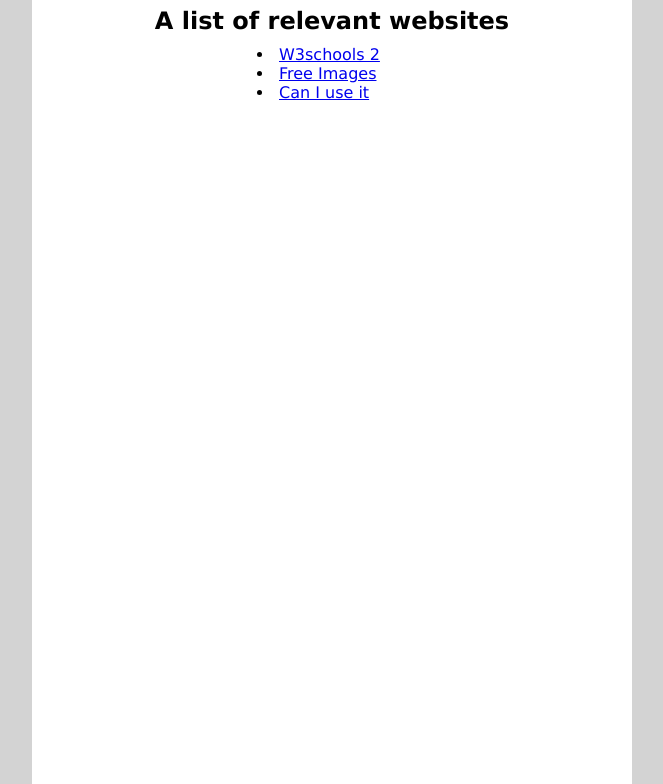
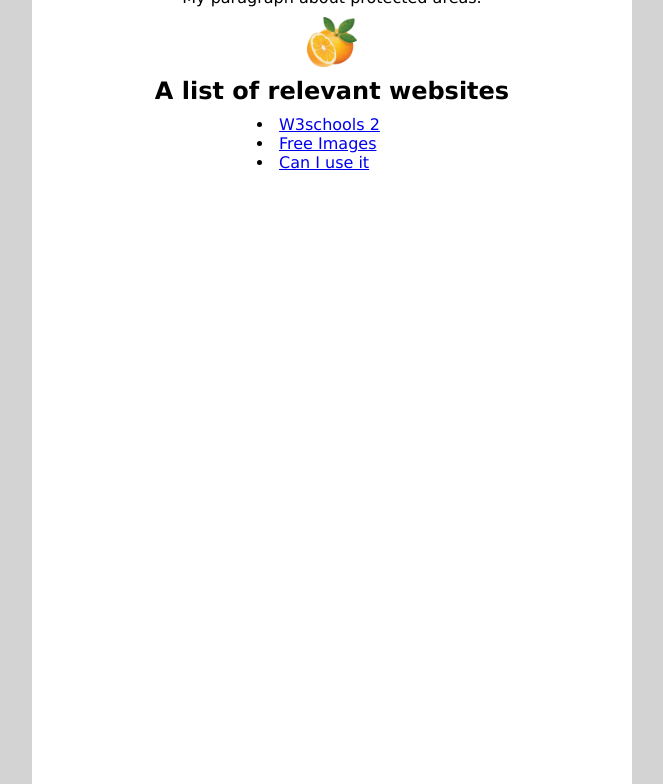
Before and after one commit to comp213W2022/comp213W2022.github.io, a plain HTML site: page assignment2.html in a window 1280 px wide. Shown: the part 80-864 px from the top of the page, without its empty margins (308-971 px from the left). Drawn offline with Linux system fonts and the light colour scheme.

Commit message:
Add files via upload
added image

```diff
--- a/assignment2.html
+++ b/assignment2.html
@@ -13,6 +13,7 @@
       }
       main {
         width: 600px;
+        padding-top: 10px;
         background-color: white;
         margin: 0 auto;
         height: 1000px;
@@ -28,12 +29,20 @@
         width: 150px;
         margin: 0 auto;
       }
+      img {
+        width: 50px;
+        display: block;
+        margin-left: auto;
+        margin-right: auto;
+      }
     </style>
   </head>
   <body>
     <main>
       <h1>My Assignment 2</h1>
       <p>My paragraph about protected areas.</p>
+
+      <img src="orange-g2f6f128e3_1920.jpeg" alt="">
 
       <h2>A list of relevant websites</h2>
       <ul style="list-style-position: inside">
```
Also changed, not shown: orange-g2f6f128e3_1920.jpeg (added).
